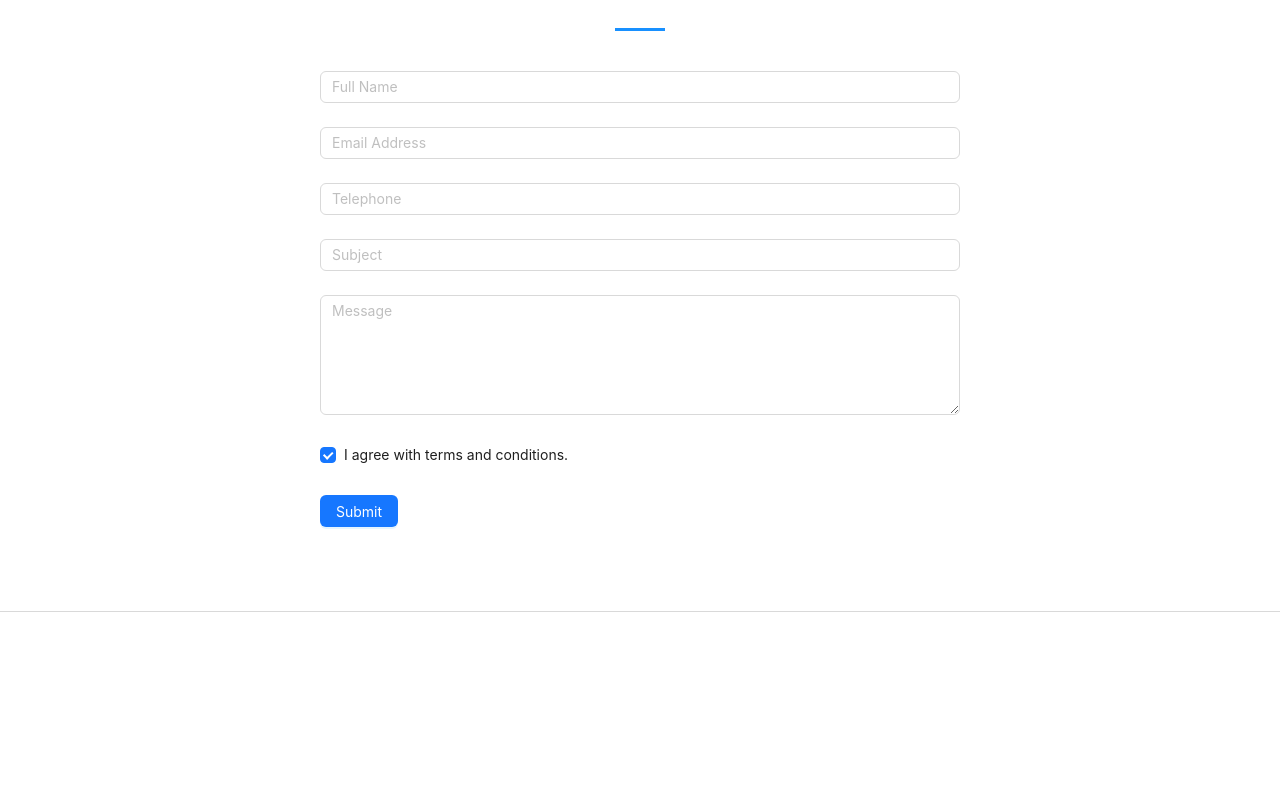
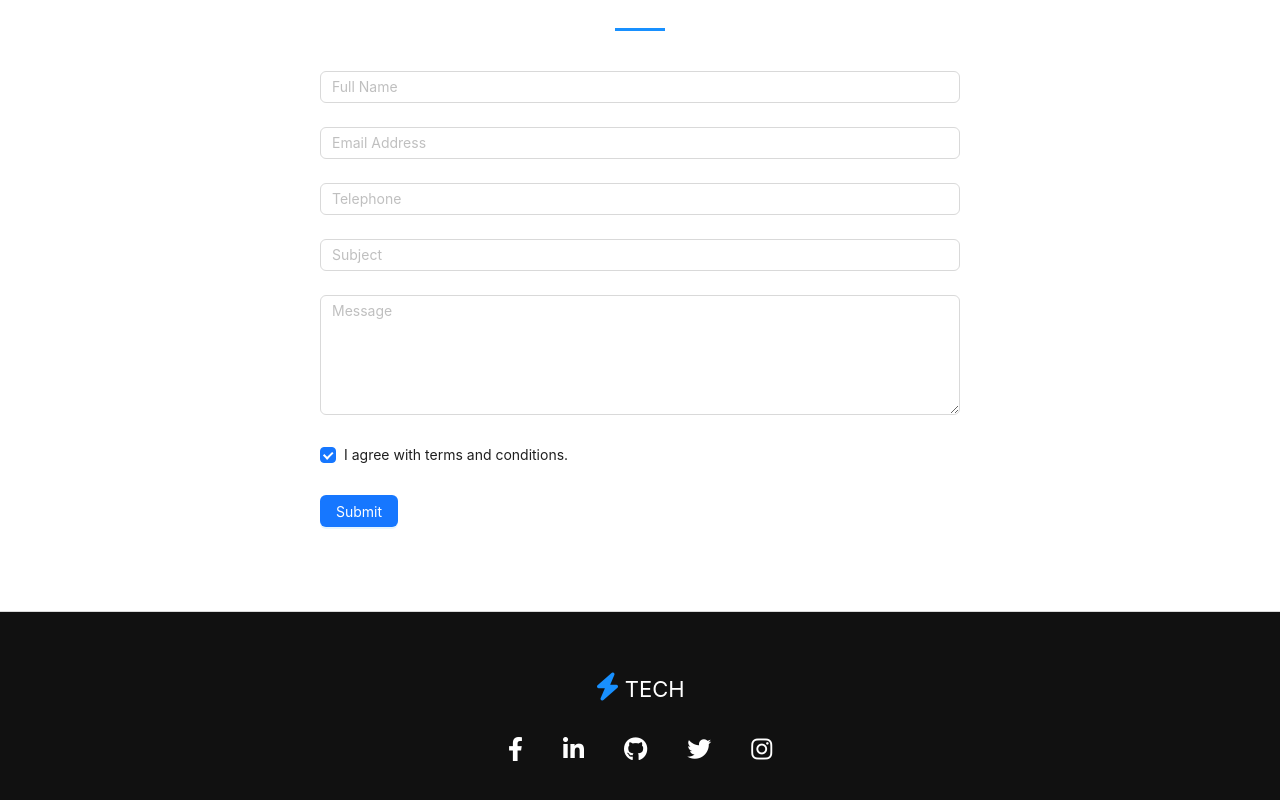
Before and after one commit to sairamchow5555/tech, a React (Create React App) app: page / in a window 1280 px wide. Shown: the part 4153-4953 px from the top of the page. Before the commit the page ends 4765 px from the top, so only its background shows below. Built offline with nearby package versions, Linux system fonts and the light colour scheme.

Commit message:
footer component

```diff
--- a/src/App.js
+++ b/src/App.js
@@ -4,8 +4,9 @@ import './App.css';
 import { Layout } from 'antd';
 import AppHeader from './components/comman/Header';
 import AppHome from './views/home';
+import AppFooter from './components/comman/Footer';
 
-const { Header, Content } = Layout;
+const { Header, Content, Footer } = Layout;
 
 function App() {
   return (
@@ -16,6 +17,9 @@ function App() {
       <Content>
         <AppHome />
       </Content>
+      <Footer>
+        <AppFooter />
+      </Footer>
     </Layout>
   );
 }
--- /dev/null
+++ b/src/components/comman/Footer.js
@@ -0,0 +1,23 @@
+import React from 'react';
+
+function AppFooter(){
+    return(
+        <div className="container-fluid">
+            <div className="footer">
+                <div className="logo">
+                    <i className="fas fa-bolt"></i>
+                    <a href="https://www.google.com">Tech</a>
+                </div>
+                <ul className="socials">
+                    <li><a href="https://www.facebook.com/profile.php?id=100010993906960&mibextid=ViGcVu" target="_blank" rel="noopener noreferrer"><i className="fab fa-facebook-f"></i></a></li>
+                    <li><a href="https://www.linkedin.com/in/sairam-chundru" target="_blank" rel="noopener noreferrer"><i className="fab fa-linkedin-in"></i></a></li>
+                    <li><a href="https://www.github.com/sairamchow5555" target="_blank" rel="noopener noreferrer"><i className="fab fa-github"></i></a></li>
+                    <li><a href="https://www.twitter.com/sairamchow5555" target="_blank" rel="noopener noreferrer"><i className="fab fa-twitter"></i></a></li>
+                    <li><a href="https://www.instagram.com/sairam_chowdary5555" target="_blank" rel="noopener noreferrer"><i className="fab fa-instagram"></i></a></li>
+                </ul>
+            </div>
+        </div>
+    )
+}
+
+export default AppFooter;
```
